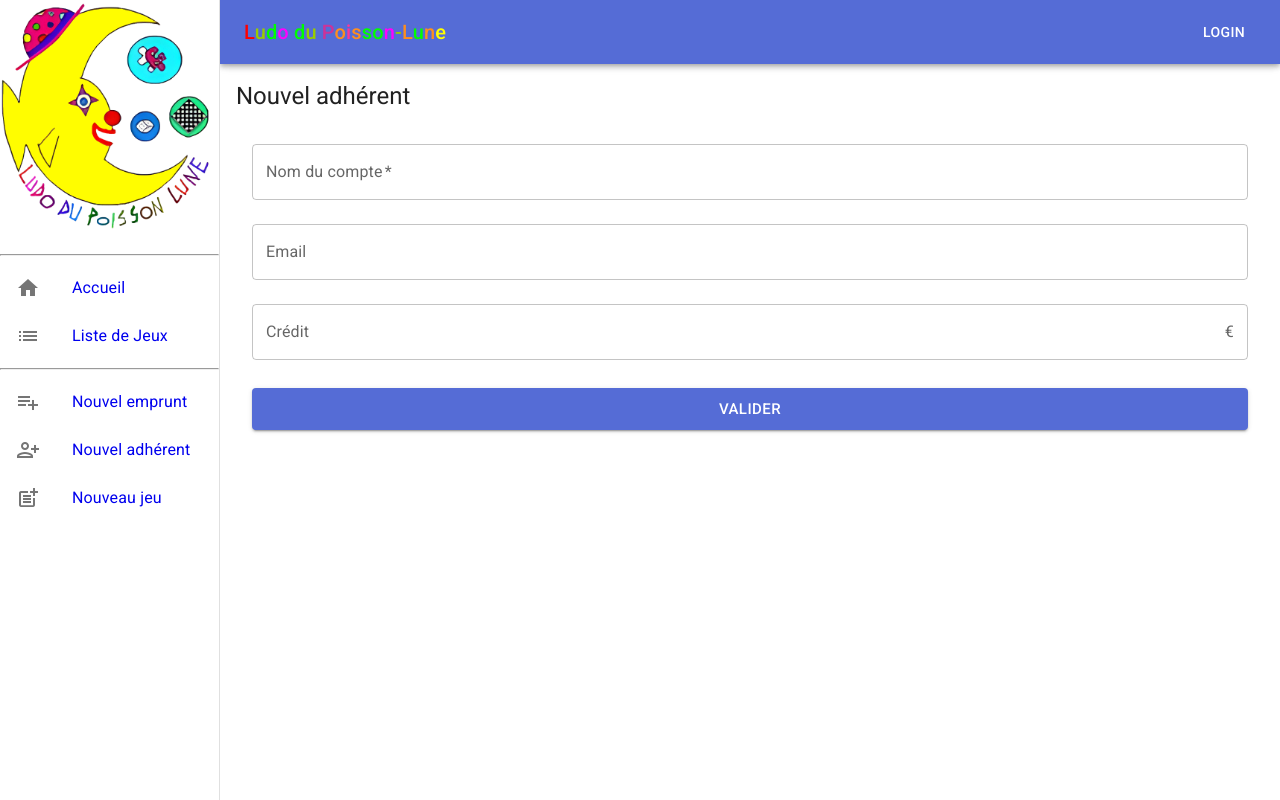
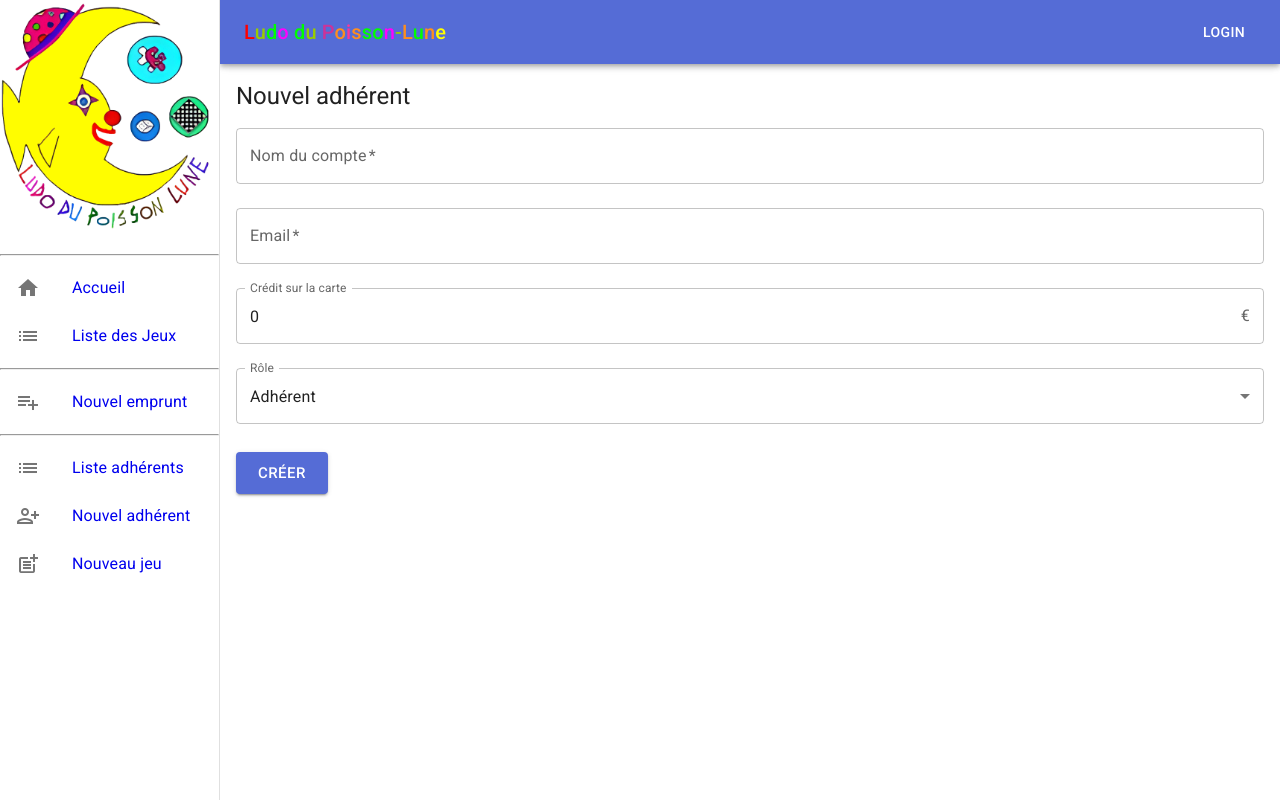
Before and after one commit to bdien/ludotheque, a React (Vite) app in the folder src/webui/: page /users/new in a window 1280 px wide. Built offline with nearby package versions, Linux system fonts and the light colour scheme; no server answers.

Commit message:
User edit

```diff
--- a/src/webui/src/App.tsx
+++ b/src/webui/src/App.tsx
@@ -5,7 +5,7 @@ import { Item } from "./pages/item_view";
 import { ItemList } from "./pages/item_list";
 import { ItemEdit } from "./pages/item_edit";
 import { UserList } from "./pages/user_list";
-import { UserCreate } from "./pages/user_create";
+import { UserEdit } from "./pages/user_edit";
 import { UserView } from "./pages/user_view";
 import { Box, Toolbar } from "@mui/material";
 import { Main } from "./pages/main";
@@ -28,12 +28,22 @@ function App() {
         <Toolbar />
         <Switch>
           <Route path="/users" component={UserList} />
-          <Route path="/users/new" component={UserCreate} />
+          <Route path="/users/new">
+            {() => {
+              return <UserEdit />;
+            }}
+          </Route>
           <Route path="/users/:id">
             {(params) => {
               return <UserView id={parseInt(params.id)} />;
             }}
           </Route>
+          <Route path="/users/:id/edit">
+            {(params) => {
+              return <UserEdit id={parseInt(params.id)} />;
+            }}
+          </Route>
+
           <Route path="/items" component={ItemList} />
           <Route path="/items/new">
             {() => {
@@ -50,7 +60,9 @@ function App() {
               return <ItemEdit id={parseInt(params.id)} />;
             }}
           </Route>
+
           <Route path="/loans/new" component={Loan} />
+
           <Route path="/" component={Main} />
         </Switch>
       </Box>
--- a/src/webui/src/api/hooks.ts
+++ b/src/webui/src/api/hooks.ts
@@ -77,10 +77,25 @@ export function useItems(filter?: string) {
   };
 }
 
-export function useUser(id: number | null) {
-  if (!id) return { user: null, isLoading: false, error: false };
+const DEFAULT_USER: UserModel = {
+  id: 0,
+  name: "",
+  email: "",
+  role: "user",
+  credit: 0,
+};
 
-  const { data, error, isLoading } = useSWR<UserModel>(
+export function useUser(id?: number) {
+  if (!id) {
+    return {
+      user: DEFAULT_USER,
+      isLoading: false,
+      error: false,
+      mutate: undefined,
+    };
+  }
+
+  const { data, error, isLoading, mutate } = useSWR<UserModel>(
     `${SERVER_URL}/users/${id}`,
     fetcher,
   );
@@ -89,11 +104,12 @@ export function useUser(id: number | null) {
     user: data,
     isLoading,
     error,
+    mutate,
   };
 }
 
 export function useUsers() {
-  const { data, error, isLoading } = useSWRImmutable<Users>(
+  const { data, error, isLoading } = useSWR<Users>(
     `${SERVER_URL}/users`,
     fetcher,
   );
--- a/src/webui/src/components/mini_item.tsx
+++ b/src/webui/src/components/mini_item.tsx
@@ -75,7 +75,9 @@ export function MiniItem(props: MiniItemProps) {
       <CardMedia
         component="img"
         sx={{ width: "clamp(150px, 20vw, 300px)" }}
-        image={"/storage/img/" + (item.picture || "notavailable.png")}
+        image={
+          item.picture ? `/storage/img/${item.picture}` : "/notavailable.png"
+        }
       />
     </Card>
   );
--- a/src/webui/src/components/topbar.tsx
+++ b/src/webui/src/components/topbar.tsx
@@ -63,7 +63,7 @@ export function TopBar(props: TopBarProps) {
           <ListItemIcon>
             <Icon>list</Icon>
           </ListItemIcon>
-          <ListItemText primary="Liste de Jeux" />
+          <ListItemText primary="Liste des Jeux" />
         </ListItem>
         {account && (
           <ListItem
@@ -87,6 +87,17 @@ export function TopBar(props: TopBarProps) {
             <Icon>playlist_add</Icon>
           </ListItemIcon>
           <ListItemText primary="Nouvel emprunt" />
+        </ListItem>
+        <hr />
+        <ListItem
+          component={Link}
+          to="/users"
+          onClick={() => setIsDrawerOpen(false)}
+        >
+          <ListItemIcon>
+            <Icon>list</Icon>
+          </ListItemIcon>
+          <ListItemText primary="Liste adhérents" />
         </ListItem>
         <ListItem
           component={Link}
--- a/src/webui/src/pages/item_view.tsx
+++ b/src/webui/src/pages/item_view.tsx
@@ -57,7 +57,9 @@ export function Item(props: ItemProps) {
           height: "40vh",
           objectFit: "contain",
         }}
-        src={item.picture ? `/storage/img/{item.picture}` : "/notavailable.png"}
+        src={
+          item.picture ? `/storage/img/${item.picture}` : "/notavailable.png"
+        }
       />
       <Typography
         variant="h5"
--- a/src/webui/src/pages/user_create.tsx
+++ /dev/null
@@ -1,33 +0,0 @@
-import { Typography } from "@mui/material";
-import Button from "@mui/material/Button";
-import FormControl from "@mui/material/FormControl";
-import InputAdornment from "@mui/material/InputAdornment";
-import TextField from "@mui/material/TextField";
-
-export function UserCreate() {
-  return (
-    <>
-      <Typography variant="h5">Nouvel adhérent</Typography>
-      <FormControl sx={{ width: "100%", p: 2 }}>
-        <TextField
-          label="Nom du compte"
-          fullWidth
-          required={true}
-          margin="normal"
-        />
-        <TextField label="Email" margin="normal" />
-        <TextField
-          label="Crédit"
-          margin="normal"
-          type="number"
-          InputProps={{
-            endAdornment: <InputAdornment position="end">€</InputAdornment>,
-          }}
-        />
-        <Button variant="contained" size="large" style={{ marginTop: "20px" }}>
-          Valider
-        </Button>
-      </FormControl>
-    </>
-  );
-}
--- /dev/null
+++ b/src/webui/src/pages/user_edit.tsx
@@ -0,0 +1,108 @@
+import { useForm } from "react-hook-form";
+import { useLocation } from "wouter";
+import { useUser } from "../api/hooks";
+import { createUser, updateUser } from "../api/calls";
+import { UserModel } from "../api/models";
+import Typography from "@mui/material/Typography";
+import Button from "@mui/material/Button";
+import InputAdornment from "@mui/material/InputAdornment";
+import TextField from "@mui/material/TextField";
+import MenuItem from "@mui/material/MenuItem";
+
+interface UserEditProps {
+  id?: number;
+}
+
+type FormValues = {
+  name: string;
+  email: string;
+  credit: number;
+  role: string;
+};
+
+export function UserEdit(props: UserEditProps) {
+  const { user, error, mutate } = useUser(props.id);
+  const { register, handleSubmit } = useForm<FormValues>();
+  const [_location, navigate] = useLocation();
+
+  async function onSubmit(user: UserModel, data: FormValues) {
+    user.name = data.name;
+    user.email = data.email;
+    user.credit = data.credit;
+    user.role = data.role;
+
+    if (user?.id) {
+      await updateUser(user?.id ?? 0, user);
+    } else {
+      user = await createUser(user);
+    }
+
+    if (mutate) {
+      mutate({ ...user });
+    }
+    navigate(`/users/${user?.id}`);
+  }
+
+  if (error) return <div>Server error: {error.cause}</div>;
+  if (!user) return <></>;
+
+  return (
+    <>
+      <Typography variant="h5">
+        {user.id ? "Edition d'un adhérent" : "Nouvel adhérent"}
+      </Typography>
+
+      <TextField
+        fullWidth
+        label="Nom du compte"
+        required={true}
+        margin="normal"
+        defaultValue={user.name}
+        {...register("name")}
+      />
+
+      <TextField
+        label="Email"
+        fullWidth
+        margin="normal"
+        defaultValue={user.email}
+        required={true}
+        {...register("email")}
+      />
+
+      <TextField
+        fullWidth
+        margin="normal"
+        label="Crédit sur la carte"
+        type="number"
+        defaultValue={user.credit}
+        {...register("credit")}
+        InputProps={{
+          endAdornment: <InputAdornment position="end">€</InputAdornment>,
+        }}
+      />
+
+      <TextField
+        fullWidth
+        margin="normal"
+        label="Rôle"
+        defaultValue={user.role}
+        {...register("role")}
+        select
+      >
+        <MenuItem value={"user"}>Adhérent</MenuItem>
+        <MenuItem value={"operator"}>Opérateur</MenuItem>
+        <MenuItem value={"admin"}>Administrateur</MenuItem>
+      </TextField>
+
+      <Button
+        variant="contained"
+        size="large"
+        style={{ marginTop: "20px" }}
+        onClick={handleSubmit((formdata) => onSubmit(user, formdata))}
+      >
+        {user.id == 0 ? "Créer" : "Modifier"}
+      </Button>
+    </>
+  );
+}
--- a/src/webui/src/pages/user_list.tsx
+++ b/src/webui/src/pages/user_list.tsx
@@ -3,14 +3,31 @@ import { DataGrid } from "@mui/x-data-grid/DataGrid";
 import Box from "@mui/material/Box";
 import { UserModel } from "../api/models";
 import { Link } from "wouter";
-import Icon from "@mui/material/Icon";
 import { GridColDef } from "@mui/x-data-grid/models";
+import Chip from "@mui/material/Chip";
 
 function nameDisplay(user: UserModel) {
   return (
     <>
       <Link href={`/users/${user.id}`}>{user.name}</Link>
-      {user.role && <Icon>star</Icon>}
+      {user.role == "operator" && (
+        <Chip
+          label="Opérateur"
+          size="small"
+          color="primary"
+          variant="outlined"
+          sx={{ ml: 1 }}
+        />
+      )}
+      {user.role == "admin" && (
+        <Chip
+          label="Admin"
+          size="small"
+          color="primary"
+          variant="outlined"
+          sx={{ ml: 1 }}
+        />
+      )}
     </>
   );
 }
@@ -23,6 +40,11 @@ const columns: GridColDef[] = [
     renderCell: (i) => nameDisplay(i.row),
   },
   {
+    field: "email",
+    headerName: "Email",
+    flex: 1,
+  },
+  {
     field: "loans",
     headerName: "Prêts",
     flex: 0.3,
@@ -31,7 +53,7 @@ const columns: GridColDef[] = [
   },
   {
     field: "oldest_loan",
-    headerName: "+ Vieux",
+    headerName: "Prêt +vieux",
     flex: 0.3,
     minWidth: 95,
     headerAlign: "center",
--- a/src/webui/src/pages/user_view.tsx
+++ b/src/webui/src/pages/user_view.tsx
@@ -5,6 +5,8 @@ import Box from "@mui/material/Box";
 import Grid from "@mui/material/Grid";
 import Icon from "@mui/material/Icon";
 import { Typography } from "@mui/material";
+import Fab from "@mui/material/Fab";
+import { Link } from "wouter";
 
 interface UserViewProps {
   id: number;
@@ -45,6 +47,21 @@ export function UserView(props: UserViewProps) {
       </Grid>
       <Box component={Paper}></Box>
       {user?.loans?.map((obj) => <MiniItem key={obj.id} id={obj.item} />)}
+
+      {/* Edit button */}
+      <Link href={`/users/${user.id}/edit`}>
+        <Fab
+          color="primary"
+          aria-label="edit"
+          sx={{
+            position: "fixed",
+            bottom: (theme) => theme.spacing(2),
+            right: (theme) => theme.spacing(2),
+          }}
+        >
+          <Icon>edit</Icon>
+        </Fab>
+      </Link>
     </>
   );
 }
```
Also changed, not shown: 2 other files (tests, documents, lock files or other folders).
